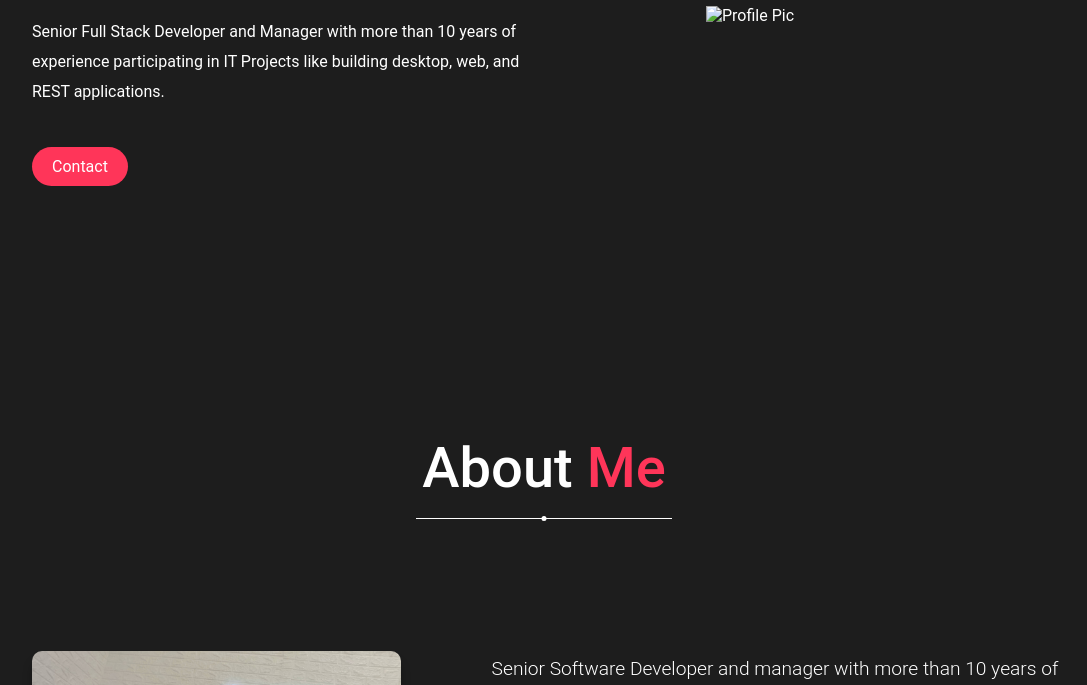
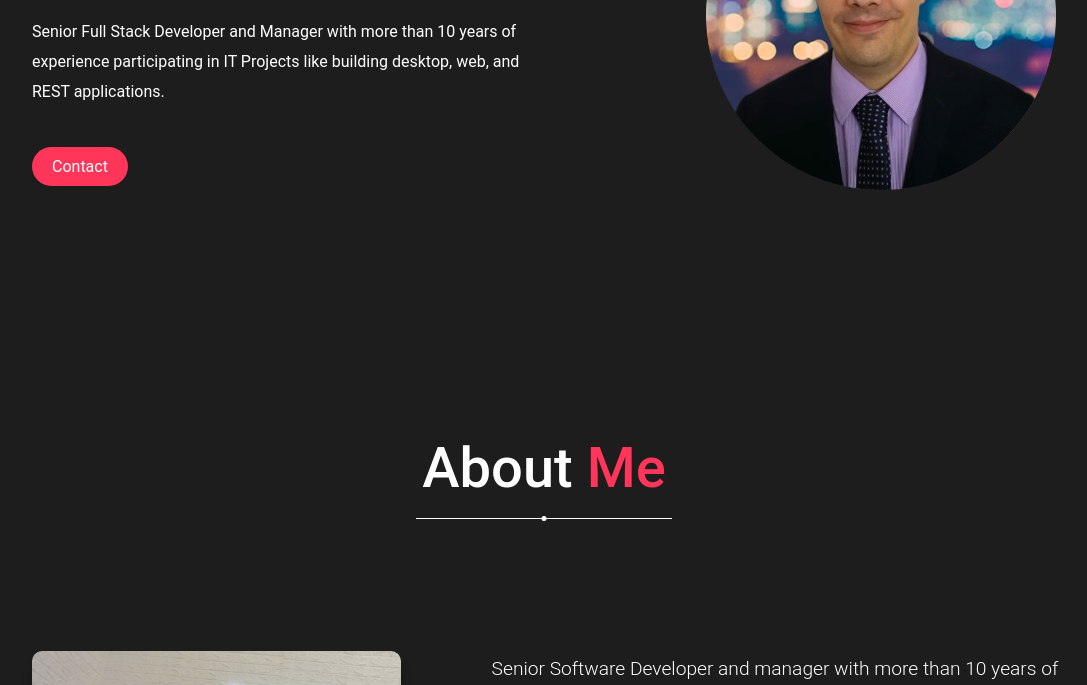
Before and after one commit to jgarrone82/jorgegarrone, a website: page public/index.html in a window 1280 px wide. Shown: the part 415-1100 px from the top of the page, without its empty margins (96-1183 px from the left). Drawn offline with Linux system fonts and the light colour scheme; a web font is replaced by a local one.

Commit message:
fix: profile pic link fixed

```diff
--- a/public/index.html
+++ b/public/index.html
@@ -40,7 +40,7 @@
         building desktop, web, and REST applications.</p>
       <a href="#contact-section" class="btn">contact</a>
     </div>
-    <img src="./img/profile.jpg" class="image" width="350px" alt="Profile Pic">
+    <img src="./img/profile.png" class="image" width="350px" alt="Profile Pic">
   </section>
   <!-- about section -->
   <section class="about" id="about-section">
```
